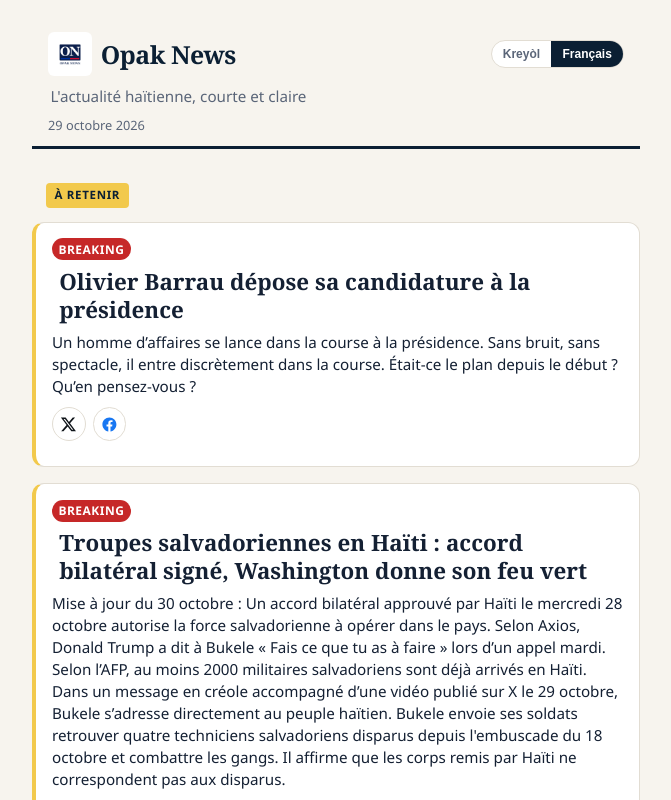
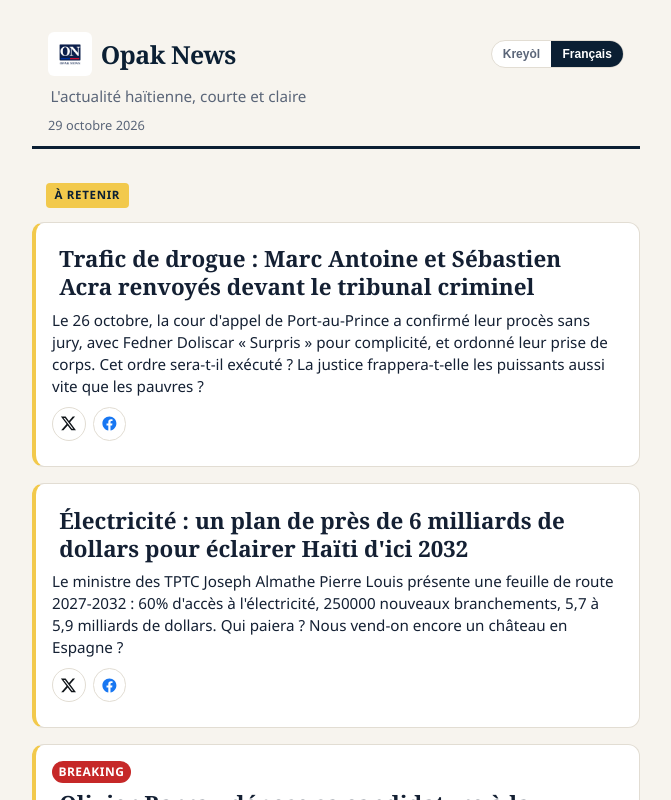
Before and after one commit to haitialways-pixel/opak-news, a React (Vite) app: page / in a window 1280 px wide. Shown: the top 800 px of the page, without its empty margins (304-975 px from the left). Built offline with nearby package versions, Linux system fonts and the light colour scheme; no server answers.

Commit message:
New: electrification plan 2032, Acra trial (with reader questions)

```diff
--- a/src/data/stories.ts
+++ b/src/data/stories.ts
@@ -15,6 +15,54 @@ import type { Story } from "../types";
  * sort newest first by it.
  */
 export const STORIES: Story[] = [
+  {
+    id: "ntk-plan-electrification-2032-2026-10-30",
+    tier: "need-to-know",
+    topic: "governance",
+    publishedAt: "2026-10-30",
+    publishedTime: "2026-10-30T19:45:00-04:00",
+    headline: {
+      ht: "Kouran: yon plan prèske 6 milya dola pou bay limyè nan peyi a jiska 2032",
+      fr: "Électricité : un plan de près de 6 milliards de dollars pour éclairer Haïti d'ici 2032",
+    },
+    brief: {
+      ht: "Minis TPTC Joseph Almathe Pierre Louis prezante yon fèy wout 2027-2032: 60% aksè ak kouran, 250000 nouvo branchman, 5,7 a 5,9 milya dola. Kiyès ki ap peye? Èske yo ap vann nou yon chato an Espay ankò?",
+      fr: "Le ministre des TPTC Joseph Almathe Pierre Louis présente une feuille de route 2027-2032 : 60% d'accès à l'électricité, 250000 nouveaux branchements, 5,7 à 5,9 milliards de dollars. Qui paiera ? Nous vend-on encore un château en Espagne ?",
+    },
+    body: {
+      ht: "Jedi 29 oktòb, nan otèl Kinam (Petyonvil), Ministè Travay Piblik (MTPTC), ansanm ak UTE Ministè Ekonomi ak Finans ak ANARSE, te òganize yon atelye nasyonal sou planifikasyon sektè elektrisite a. Minis Joseph Almathe Pierre Louis prezante Plan elektrifikasyon Ayiti a ak Fèy wout pou transfòme sektè a.\n\nFèy wout 2027-2032 la vize: 60% aksè ak kouran; 250000 nouvo branchman, ladan yo 150000 ak solisyon desantralize; pèt teknik ak komèsyal anba 35%; 200 megawat kouran fyab pou zòn metwopolitèn nan ak 80 megawat pou rès peyi a; fòmasyon 500 teknisyen ak kad.\n\nPlan an gen 6 rezo rejyonal, apeprè 50 mini-rezo pou prèske 100000 fwaye, ak sistèm solè endividyèl pou 227000 lòt fwaye. Envestisman yo estime ant 5,7 ak 5,9 milya dola ameriken. Sous yo pa di klèman ki jan lajan sa a ap jwenn.\n\nMinis la site de pwojè solè k ap konstwi: 13,4 MW Karakòl ak 4 MW Jakmèl (Monfleury).\n\nKesyon pou lektè yo:\n• Èske yo ap vann nou yon chato an Espay ankò?\n• Kiyès ki ap peye 6 milya dola sa yo, e kilè lajan an ap disponib?\n• Apre tout pwomès kouran nou tande deja, sa k ap fè plan sa a diferan, e ki wòl EDH ap jwe?",
+      fr: "Le jeudi 29 octobre, à l'hôtel Kinam (Pétion-Ville), le ministère des Travaux publics (MTPTC), avec l'UTE du ministère de l'Économie et des Finances et l'ANARSE, a tenu un atelier national sur la planification du secteur de l'électricité. Le ministre Joseph Almathe Pierre Louis y a présenté le Plan d'électrification d'Haïti et la Feuille de route pour la transformation du secteur.\n\nLa feuille de route 2027-2032 vise : un taux d'accès de 60% ; 250000 nouveaux branchements, dont 150000 par des solutions décentralisées ; des pertes techniques et commerciales sous 35% ; 200 mégawatts de production fiable pour la région métropolitaine et 80 mégawatts pour le reste du pays ; la formation de 500 techniciens et cadres.\n\nLe plan prévoit 6 réseaux régionaux, environ 50 mini-réseaux pour près de 100000 ménages et des systèmes solaires individuels pour 227000 autres. Les investissements sont estimés entre 5,7 et 5,9 milliards de dollars américains. Les sources ne précisent pas clairement comment ils seront financés.\n\nLe ministre a cité deux centrales solaires en construction : 13,4 MW à Caracol et 4 MW à Jacmel (Monfleury).\n\nQuestions aux lecteurs :\n• Nous vend-on encore un château en Espagne ?\n• Qui paiera ces 6 milliards, et quand l'argent sera-t-il disponible ?\n• Après tant de promesses d'électricité déjà entendues, qu'est-ce qui rendra ce plan différent, et quel rôle jouera l'EDH ?",
+    },
+    sources: ["Le Nouvelliste", "HaitiLibre"],
+    sourceLinks: [
+      { name: "Le Nouvelliste", url: "https://lenouvelliste.com/article/273445/almathe-pierre-louis-presente-un-plan-delectrification-de-pres-de-6-milliards-de-dollars" },
+      { name: "HaitiLibre", url: "https://www.haitilibre.com/en/news-48778-development-of-the-electricity-sector-in-haiti.html" },
+    ],
+  },
+  {
+    id: "ntk-acra-tribunal-criminel-2026-10-30",
+    tier: "need-to-know",
+    topic: "justice",
+    publishedAt: "2026-10-30",
+    publishedTime: "2026-10-30T19:46:00-04:00",
+    headline: {
+      ht: "Trafik dwòg: Lakou Apèl voye Marc Antoine ak Sébastien Acra devan tribinal kriminèl",
+      fr: "Trafic de drogue : Marc Antoine et Sébastien Acra renvoyés devant le tribunal criminel",
+    },
+    brief: {
+      ht: "26 oktòb, Lakou Apèl Pòtoprens konfime yo ap jije san jiri, ansanm ak Fedner Doliscar « Surpris » pou konplisite, epi li bay lòd arete yo. Èske lòd sa a ap egzekite? Èske jistis ap rive sou pwisan yo osi vit ke sou pòv yo?",
+      fr: "Le 26 octobre, la cour d'appel de Port-au-Prince a confirmé leur procès sans jury, avec Fedner Doliscar « Surpris » pour complicité, et ordonné leur prise de corps. Cet ordre sera-t-il exécuté ? La justice frappera-t-elle les puissants aussi vite que les pauvres ?",
+    },
+    body: {
+      ht: "Nan yon desizyon 26 oktòb 2026, Lakou Apèl Pòtoprens konfime Marc Antoine Acra, Sébastien François Xavier Acra ak Fedner Doliscar, alyas « Surpris », ap pase devan tribinal kriminèl ki chita san jiri. De premye yo akize de trafik ilisit dwòg; twazyèm nan pou konplisite.\n\nLakou a bay lòd « prise de corps » pou yo arete epi mete yo nan prizon si yo pa deja nan detansyon.\n\nTout moun sa yo konsidere inosan toutotan yon tribinal pa kondane yo.\n\nKesyon pou lektè yo:\n• Èske lòd arestasyon an ap egzekite vre, oswa l ap rete sou papye?\n• Èske pwosè san jiri sa a ap fèt vre, e kilè?\n• Èske jistis ap rive sou pwisan yo osi vit ke sou pòv yo?",
+      fr: "Dans un arrêt rendu le 26 octobre 2026, la cour d'appel de Port-au-Prince a confirmé le renvoi de Marc Antoine Acra, Sébastien François Xavier Acra et Fedner Doliscar, alias « Surpris », devant le tribunal criminel siégeant sans assistance de jury. Les deux premiers sont poursuivis pour trafic illicite de drogue, le troisième pour complicité.\n\nLa cour a également ordonné leur prise de corps en vue de leur incarcération, s'ils ne se trouvent pas déjà en détention.\n\nLes personnes citées sont présumées innocentes jusqu'à une éventuelle condamnation.\n\nQuestions aux lecteurs :\n• L'ordre de prise de corps sera-t-il réellement exécuté, ou restera-t-il sur le papier ?\n• Ce procès sans jury aura-t-il vraiment lieu, et quand ?\n• La justice atteindra-t-elle les puissants aussi vite que les pauvres ?",
+    },
+    sources: ["Le Nouvelliste", "Ted'Actu"],
+    sourceLinks: [
+      { name: "Le Nouvelliste", url: "https://lenouvelliste.com/article/273430/trafic-de-drogue-la-cour-dappel-confirme-le-renvoi-de-marc-antoine-acra-sebastien-acra-et-fedner-doliscar-devant-le-tribunal-criminel" },
+      { name: "Ted'Actu", url: "https://tedactu.com/2026/10/27/marc-antoine-acra-renvoye-devant-le-tribunal-criminel-pour-trafic-international-de-drogue/" },
+    ],
+  },
   {
     id: "qh-onm-deportations-usa-2026-10-30",
     tier: "quick-hit",
```
